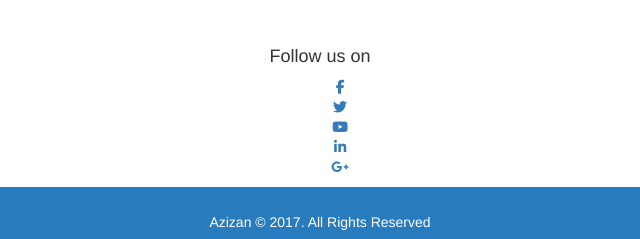
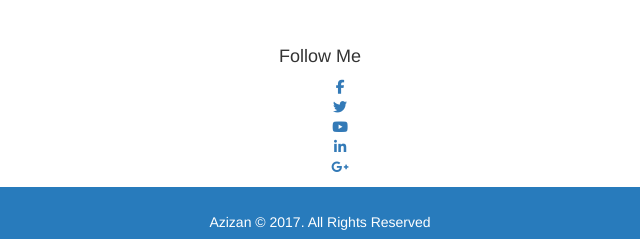
Before and after one commit to azizanhasnor/azizanhasnor.github.io, a plain HTML site: page index.html in a window 1280 px wide. Shown: the part 1137-1376 px from the top of the page, 320-960 px from the left. Drawn offline with nearby package versions, Linux system fonts and the light colour scheme.

Commit message:
Update index.html

```diff
--- a/index.html
+++ b/index.html
@@ -111,7 +111,7 @@
 </div><br><br>
 
 <div class="container-fluid bg-3 text-center">
-  <p><h4 class="_14">Follow us on</h4>
+  <p><h4 class="_14">Follow Me</h4>
     <ul class="social-icons">
         <li><a href="https://www.facebook.com/azizan10" class="social-icon" target="_blank"> <i class="fa fa-facebook"></i></a></li>
         <li><a href="https://twitter.com/seraveemgaming" class="social-icon" target="_blank"> <i class="fa fa-twitter"></i></a></li>
```
